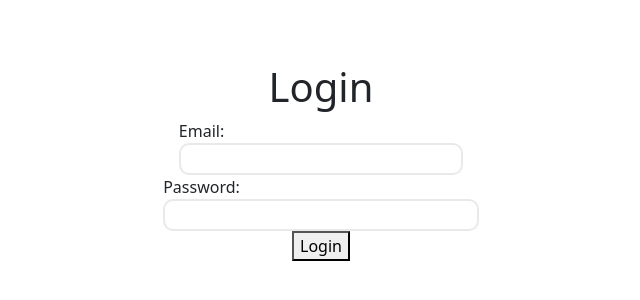
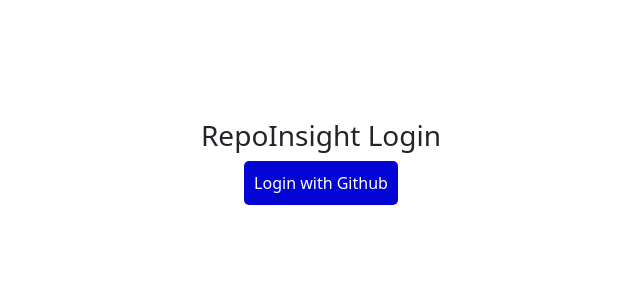
Before and after one commit to kidushailu/RepoInsight, a React (Create React App) app in the folder client/: page /login in a window 1280 px wide. Shown: the part 238-538 px from the top of the page, without its empty margins (319-959 px from the left). Built offline with nearby package versions, Linux system fonts and the light colour scheme.

Commit message:
implemented authentication with github oauth

```diff
--- /dev/null
+++ b/client/src/pages/Login.css
@@ -0,0 +1,18 @@
+.login-button {
+    background-color: #dbe2f9;
+    border: 1px solid #c4c6d0;
+    border-radius: 5px;
+}
+
+.login-button:hover {
+    background-color: #96dcf8;
+    cursor: pointer;
+}
+
+.login-container {
+    display: flex;
+    flex-direction: column;
+    align-items: center;;
+    justify-content: center;
+    height: 100vh;
+}
--- a/client/src/pages/Login.js
+++ b/client/src/pages/Login.js
@@ -1,43 +1,53 @@
-import React, { useState } from 'react';
+import React, { useEffect, useState } from 'react';
+import './Login.css';
+import { useNavigate } from 'react-router-dom';
 
-function Login() {
-    const [email, setEmail] = useState('');
-    const [password, setPassword] = useState('');
+const CLIENT_ID = "Ov23ligcn6jgLrdL9kIx";
 
-    const handleSubmit = (e) => {
-        e.preventDefault();
+export default function Login({onLogin}) {
+    const navigate = useNavigate();
 
-        // TODO: Handle login logic here
-        console.log('Email:', email);
-        console.log('Password:', password);
+    const [rerender, setRerender] = useState(false);
+
+    useEffect(() => {
+        const queryString = window.location.search;
+        const urlParams = new URLSearchParams(queryString);
+        const code = urlParams.get('code');
+
+        if (code && (localStorage.getItem("accessToken") === null)) {
+            async function getAccessToken() {
+                await fetch(`http://localhost:4000/auth/getAccessToken?code=${code}`, {
+                    method: "GET"
+                }).then((response) => {
+                    return response.json();
+                }).then((data) => {
+                    console.log(data);
+                    if(data.access_token) {
+                        localStorage.setItem("accessToken", data.access_token);
+                        setRerender(!rerender);
+                    }
+                }).then(() => {
+                    if (localStorage.getItem('accessToken') !== null) {
+                        navigate('/home');
+                    }
+                });
+            }
+            getAccessToken();
+            onLogin();
+        }
+    }, []);
+
+
+    function loginWithGithub() {
+        window.location.assign(`https://github.com/login/oauth/authorize?client_id=${CLIENT_ID}`);
     };
 
     return (
-        <div className="d-flex flex-column align-items-center justify-content-center vh-100">
-            <h1>Login</h1>
-            <form onSubmit={handleSubmit} className='d-flex flex-column align-items-center justify-content-center'>
-                <div>
-                    <label>Email:</label>
-                    <input
-                        type="email"
-                        value={email}
-                        onChange={(e) => setEmail(e.target.value)}
-                        required
-                    />
-                </div>
-                <div>
-                    <label>Password:</label>
-                    <input
-                        type="password"
-                        value={password}
-                        onChange={(e) => setPassword(e.target.value)}
-                        required
-                    />
-                </div>
-                <button type="submit">Login</button>
-            </form>
+        <div className='login-container'>
+            <h3>RepoInsight Login</h3>
+            <button onClick={loginWithGithub} className="login-button">
+                Login with Github
+            </button>
         </div>
     );
 }
-
-export default Login;
```
